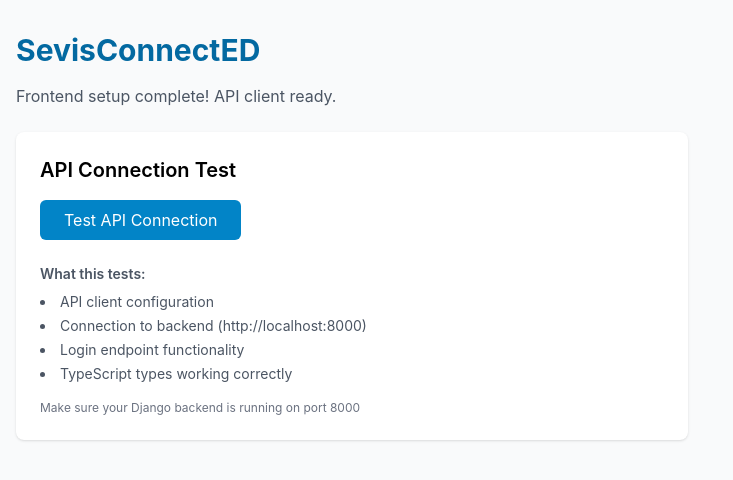
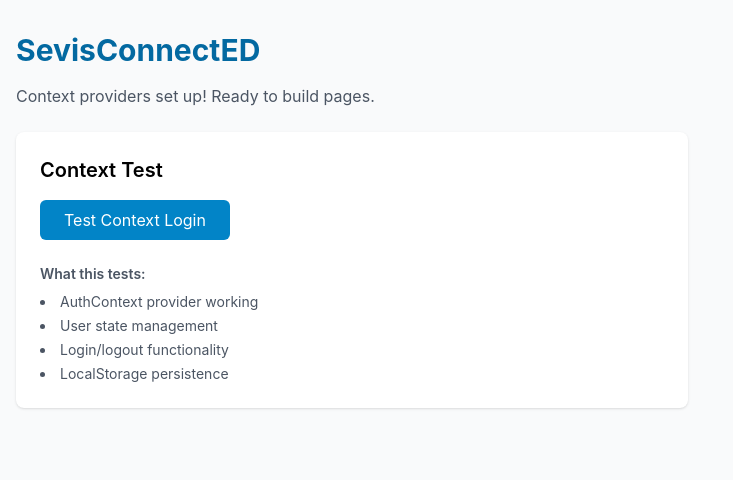
Before and after one commit to anaura02/SevisConnectED, a React (Vite) app in the folder frontend/: page / in a window 1280 px wide. Shown: the top 480 px of the page, without its empty margins (0-733 px from the left). Built offline with nearby package versions, Linux system fonts and the light colour scheme; no server answers.

Commit message:
Context management implemented

```diff
--- a/frontend/src/App.tsx
+++ b/frontend/src/App.tsx
@@ -1,41 +1,33 @@
 import { useState } from 'react';
-import { authApi } from './api/services';
+import { useAuth } from './context/AuthContext';
+import { useStudyPlan } from './context/StudyPlanContext';
 
 function App() {
+  const { user, loading: authLoading, login, logout } = useAuth();
+  const { learningPath, weaknessProfile, loading: studyPlanLoading } = useStudyPlan();
   const [testResult, setTestResult] = useState<string>('');
-  const [loading, setLoading] = useState(false);
 
-  const testApiConnection = async () => {
-    setLoading(true);
-    setTestResult('Testing API connection...');
+  const testContextLogin = async () => {
+    setTestResult('Testing Context login...');
 
     try {
-      // Test login endpoint
-      const response = await authApi.login({
-        sevis_pass_id: 'test-frontend-123',
-        name: 'Frontend Test User',
-        grade_level: 11,
-        school: 'Test School',
-      });
-
-      if (response.status === 'success' && response.data) {
-        console.log('✅ API Response:', response);
-        setTestResult(`✅ API Connection Successful!\n\nUser ID: ${response.data.id}\nName: ${response.data.name}\nGrade: ${response.data.grade_level}\nSchool: ${response.data.school}`);
-      } else {
-        setTestResult(`❌ API Error: ${response.message || 'Unknown error'}`);
-      }
+      await login('test-context-123', 'Context Test User', 11, 'Test School');
+      setTestResult(`✅ Context Login Successful!\n\nUser: ${user?.name}\nGrade: ${user?.grade_level}\nSchool: ${user?.school}`);
     } catch (error: any) {
-      const errorMessage = error.response?.data?.message
-        || error.message
-        || 'Could not connect to backend';
-      const errorDetails = error.response
-        ? `Status: ${error.response.status}`
-        : 'No response from server';
-      setTestResult(`❌ Connection Failed: ${errorMessage}\n${errorDetails}\n\nMake sure:\n- Backend is running on http://127.0.0.1:8000\n- CORS is enabled in Django settings`);
-    } finally {
-      setLoading(false);
+      setTestResult(`❌ Context Login Failed: ${error.message || 'Unknown error'}`);
     }
   };
+
+  if (authLoading) {
+    return (
+      <div className="min-h-screen bg-gray-50 flex items-center justify-center">
+        <div className="text-center">
+          <div className="animate-spin rounded-full h-12 w-12 border-b-2 border-primary-600 mx-auto mb-4"></div>
+          <p className="text-gray-600">Loading...</p>
+        </div>
+      </div>
+    );
+  }
 
   return (
     <div className="min-h-screen bg-gray-50">
@@ -44,42 +36,73 @@ function App() {
           SevisConnectED
         </h1>
         <p className="text-gray-600 mb-6">
-          Frontend setup complete! API client ready.
+          Context providers set up! Ready to build pages.
         </p>
 
-        <div className="bg-white rounded-lg shadow p-6 max-w-2xl">
-          <h2 className="text-xl font-semibold mb-4">API Connection Test</h2>
+        <div className="bg-white rounded-lg shadow p-6 max-w-2xl mb-6">
+          <h2 className="text-xl font-semibold mb-4">Context Test</h2>
+
+          {user ? (
+            <div className="space-y-4">
+              <div className="bg-green-50 border border-green-200 rounded p-4">
+                <p className="font-semibold text-green-800 mb-2">✅ User Logged In</p>
+                <div className="text-sm text-green-700">
+                  <p><strong>Name:</strong> {user.name}</p>
+                  <p><strong>Grade:</strong> {user.grade_level}</p>
+                  <p><strong>School:</strong> {user.school}</p>
+                  <p><strong>SevisPass ID:</strong> {user.sevis_pass_id}</p>
+                </div>
+              </div>
               <button
-            onClick={testApiConnection}
-            disabled={loading}
+                onClick={logout}
+                className="bg-red-600 text-white px-6 py-2 rounded-md hover:bg-red-700 transition-colors"
+              >
+                Logout
+              </button>
+            </div>
+          ) : (
+            <div className="space-y-4">
+              <button
+                onClick={testContextLogin}
+                disabled={authLoading}
                 className="bg-primary-600 text-white px-6 py-2 rounded-md hover:bg-primary-700 disabled:opacity-50 disabled:cursor-not-allowed transition-colors"
               >
-            {loading ? 'Testing...' : 'Test API Connection'}
+                {authLoading ? 'Logging in...' : 'Test Context Login'}
               </button>
 
               {testResult && (
-            <div className={`mt-4 p-4 rounded ${
+                <div className={`p-4 rounded ${
                   testResult.includes('✅')
                     ? 'bg-green-50 text-green-800 border border-green-200'
                     : 'bg-red-50 text-red-800 border border-red-200'
                 }`}>
-              <p className="font-mono text-sm">{testResult}</p>
+                  <p className="font-mono text-sm whitespace-pre-line">{testResult}</p>
+                </div>
+              )}
             </div>
           )}
 
           <div className="mt-6 text-sm text-gray-600">
             <p className="font-semibold mb-2">What this tests:</p>
             <ul className="list-disc list-inside space-y-1">
-              <li>API client configuration</li>
-              <li>Connection to backend (http://localhost:8000)</li>
-              <li>Login endpoint functionality</li>
-              <li>TypeScript types working correctly</li>
+              <li>AuthContext provider working</li>
+              <li>User state management</li>
+              <li>Login/logout functionality</li>
+              <li>LocalStorage persistence</li>
             </ul>
-            <p className="mt-4 text-xs text-gray-500">
-              Make sure your Django backend is running on port 8000
-            </p>
           </div>
         </div>
+
+        {user && (
+          <div className="bg-white rounded-lg shadow p-6 max-w-2xl">
+            <h2 className="text-xl font-semibold mb-4">Study Plan Context</h2>
+            <div className="text-sm text-gray-600 space-y-2">
+              <p><strong>Learning Path:</strong> {learningPath ? 'Loaded' : 'Not loaded'}</p>
+              <p><strong>Weakness Profile:</strong> {weaknessProfile ? 'Loaded' : 'Not loaded'}</p>
+              {studyPlanLoading && <p className="text-primary-600">Loading study plan data...</p>}
+            </div>
+          </div>
+        )}
       </div>
     </div>
   );
--- /dev/null
+++ b/frontend/src/context/StudyPlanContext.tsx
@@ -0,0 +1,119 @@
+/**
+ * Study Plan Context for SevisConnectED
+ * Manages learning path and study plan state
+ */
+import React, { createContext, useContext, useState, ReactNode } from 'react';
+import type { LearningPath, WeaknessProfile } from '../types';
+import { learningPathApi, weaknessApi } from '../api/services';
+
+interface StudyPlanContextType {
+  learningPath: LearningPath | null;
+  weaknessProfile: WeaknessProfile | null;
+  loading: boolean;
+  error: string | null;
+  loadLearningPath: (sevisPassId: string, subject: 'math' | 'english') => Promise<void>;
+  loadWeaknessProfile: (sevisPassId: string, subject: 'math' | 'english') => Promise<void>;
+  generateLearningPath: (sevisPassId: string, subject: 'math' | 'english') => Promise<void>;
+  clearStudyPlan: () => void;
+}
+
+const StudyPlanContext = createContext<StudyPlanContextType | undefined>(undefined);
+
+export const StudyPlanProvider: React.FC<{ children: ReactNode }> = ({ children }) => {
+  const [learningPath, setLearningPath] = useState<LearningPath | null>(null);
+  const [weaknessProfile, setWeaknessProfile] = useState<WeaknessProfile | null>(null);
+  const [loading, setLoading] = useState(false);
+  const [error, setError] = useState<string | null>(null);
+
+  const loadWeaknessProfile = async (sevisPassId: string, subject: 'math' | 'english') => {
+    try {
+      setLoading(true);
+      setError(null);
+      const response = await weaknessApi.analyze({
+        sevis_pass_id: sevisPassId,
+        subject,
+      });
+
+      if (response.status === 'success' && response.data) {
+        setWeaknessProfile(response.data);
+      } else {
+        throw new Error(response.message || 'Failed to load weakness profile');
+      }
+    } catch (err: any) {
+      const errorMessage = err.message || 'Failed to load weakness profile';
+      setError(errorMessage);
+      console.error('Error loading weakness profile:', err);
+      throw err;
+    } finally {
+      setLoading(false);
+    }
+  };
+
+  const generateLearningPath = async (sevisPassId: string, subject: 'math' | 'english') => {
+    try {
+      setLoading(true);
+      setError(null);
+      const response = await learningPathApi.generate({
+        sevis_pass_id: sevisPassId,
+        subject,
+      });
+
+      if (response.status === 'success' && response.data) {
+        setLearningPath(response.data);
+      } else {
+        throw new Error(response.message || 'Failed to generate learning path');
+      }
+    } catch (err: any) {
+      const errorMessage = err.message || 'Failed to generate learning path';
+      setError(errorMessage);
+      console.error('Error generating learning path:', err);
+      throw err;
+    } finally {
+      setLoading(false);
+    }
+  };
+
+  const loadLearningPath = async (sevisPassId: string, subject: 'math' | 'english') => {
+    // For now, we'll generate it if it doesn't exist
+    // In the future, we could add a GET endpoint to fetch existing learning paths
+    try {
+      await generateLearningPath(sevisPassId, subject);
+    } catch (err) {
+      // If generation fails, try to load existing one
+      // This would require a GET endpoint on the backend
+      console.error('Failed to load learning path:', err);
+      throw err;
+    }
+  };
+
+  const clearStudyPlan = () => {
+    setLearningPath(null);
+    setWeaknessProfile(null);
+    setError(null);
+  };
+
+  return (
+    <StudyPlanContext.Provider
+      value={{
+        learningPath,
+        weaknessProfile,
+        loading,
+        error,
+        loadLearningPath,
+        loadWeaknessProfile,
+        generateLearningPath,
+        clearStudyPlan,
+      }}
+    >
+      {children}
+    </StudyPlanContext.Provider>
+  );
+};
+
+export const useStudyPlan = () => {
+  const context = useContext(StudyPlanContext);
+  if (context === undefined) {
+    throw new Error('useStudyPlan must be used within a StudyPlanProvider');
+  }
+  return context;
+};
--- a/frontend/src/main.tsx
+++ b/frontend/src/main.tsx
@@ -2,9 +2,15 @@ import React from 'react'
 import ReactDOM from 'react-dom/client'
 import App from './App.tsx'
 import './index.css'
+import { AuthProvider } from './context/AuthContext'
+import { StudyPlanProvider } from './context/StudyPlanContext'
 
 ReactDOM.createRoot(document.getElementById('root')!).render(
   <React.StrictMode>
-    <App />
+    <AuthProvider>
+      <StudyPlanProvider>
+        <App />
+      </StudyPlanProvider>
+    </AuthProvider>
   </React.StrictMode>,
 )
```
Lines whose indentation alone changed are shown as unchanged.
